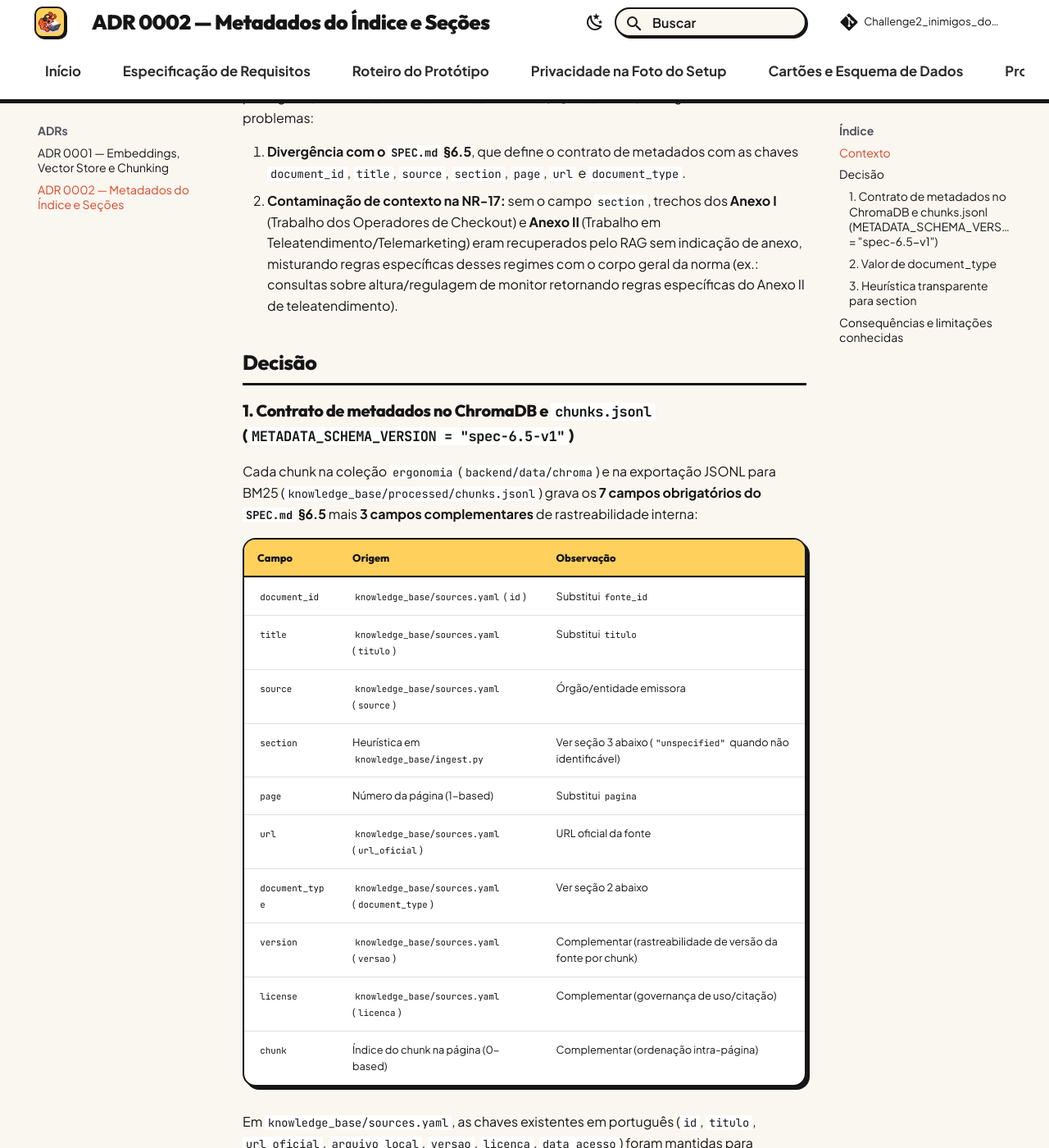
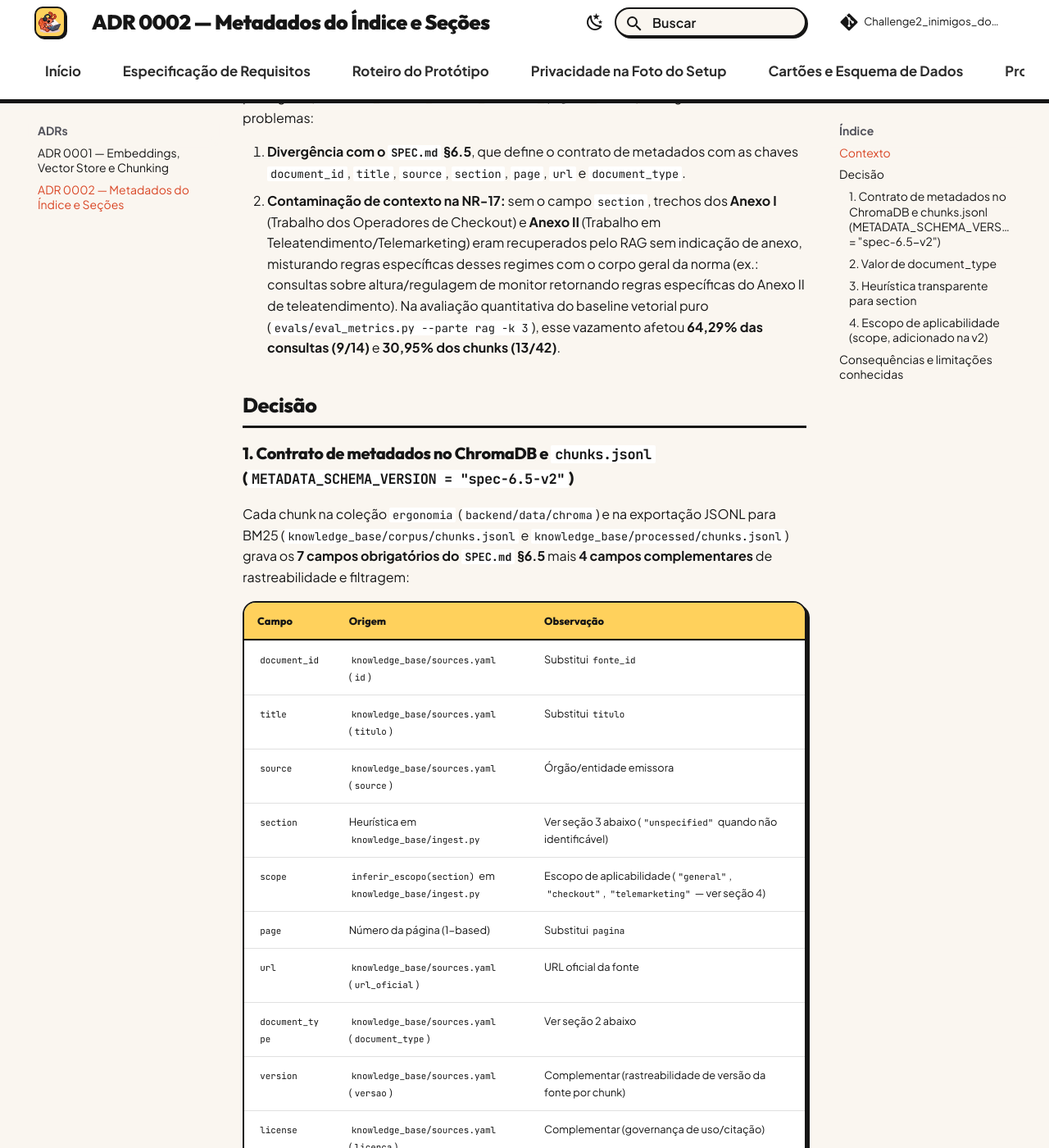
Before and after one commit to unb-Sistemas-de-Machine-learning/Challenge2_inimigos_do_prompt, an MkDocs documentation site: the page built from docs/adr/0002-contrato-metadados-indice-e-secoes.md, in a window 1280 px wide and 1400 px high, scrolled down 524 px. Shown: the whole window at 82% size. Built offline with MkDocs 1.6.1 and Material for MkDocs 9.7.7, drawn with Linux system fonts in a browser that asks for light colours; comment, search, counter and statistics services are not loaded; some of the changed text lies outside the part shown.

Commit message:
test(dados): cobre metadado scope e atualiza ADR 0002 e README

```diff
--- a/docs/adr/0002-contrato-metadados-indice-e-secoes.md
+++ b/docs/adr/0002-contrato-metadados-indice-e-secoes.md
@@ -1,7 +1,7 @@
 # ADR 0002 — Contrato de metadados do índice vetorial e heurística de `section`
 
-- **Status:** ACEITA (v1)
-- **Data:** 2026-11-21
+- **Status:** ACEITA (v2 — inclui campo `scope`)
+- **Data:** 2026-11-21 (revisada em 2026-11-27)
 - **Responsável:** Engenheiro de Dados
 - **Relacionada a:** [ADR 0001](./0001-embeddings-vector-store-e-chunking.md), `SPEC.md` §6.5
 
@@ -10,13 +10,13 @@
 Na v0 do pipeline de ingestão, os chunks gravados no ChromaDB usavam metadados em português (`fonte_id`, `titulo`, `versao`, `licenca`, `pagina`, `chunk`). Isso gerava dois problemas:
 
 1. **Divergência com o `SPEC.md` §6.5**, que define o contrato de metadados com as chaves `document_id`, `title`, `source`, `section`, `page`, `url` e `document_type`.
-2. **Contaminação de contexto na NR-17:** sem o campo `section`, trechos dos **Anexo I** (Trabalho dos Operadores de Checkout) e **Anexo II** (Trabalho em Teleatendimento/Telemarketing) eram recuperados pelo RAG sem indicação de anexo, misturando regras específicas desses regimes com o corpo geral da norma (ex.: consultas sobre altura/regulagem de monitor retornando regras específicas do Anexo II de teleatendimento).
+2. **Contaminação de contexto na NR-17:** sem o campo `section`, trechos dos **Anexo I** (Trabalho dos Operadores de Checkout) e **Anexo II** (Trabalho em Teleatendimento/Telemarketing) eram recuperados pelo RAG sem indicação de anexo, misturando regras específicas desses regimes com o corpo geral da norma (ex.: consultas sobre altura/regulagem de monitor retornando regras específicas do Anexo II de teleatendimento). Na avaliação quantitativa do baseline vetorial puro (`evals/eval_metrics.py --parte rag -k 3`), esse vazamento afetou **64,29% das consultas (9/14)** e **30,95% dos chunks (13/42)**.
 
 ## Decisão
 
-### 1. Contrato de metadados no ChromaDB e `chunks.jsonl` (`METADATA_SCHEMA_VERSION = "spec-6.5-v1"`)
+### 1. Contrato de metadados no ChromaDB e `chunks.jsonl` (`METADATA_SCHEMA_VERSION = "spec-6.5-v2"`)
 
-Cada chunk na coleção `ergonomia` (`backend/data/chroma`) e na exportação JSONL para BM25 (`knowledge_base/processed/chunks.jsonl`) grava os **7 campos obrigatórios do `SPEC.md` §6.5** mais **3 campos complementares** de rastreabilidade interna:
+Cada chunk na coleção `ergonomia` (`backend/data/chroma`) e na exportação JSONL para BM25 (`knowledge_base/corpus/chunks.jsonl` e `knowledge_base/processed/chunks.jsonl`) grava os **7 campos obrigatórios do `SPEC.md` §6.5** mais **4 campos complementares** de rastreabilidade e filtragem:
 
 | Campo | Origem | Observação |
 |---|---|---|
@@ -24,6 +24,7 @@ Cada chunk na coleção `ergonomia` (`backend/data/chroma`) e na exportação JS
 | `title` | `knowledge_base/sources.yaml` (`titulo`) | Substitui `titulo` |
 | `source` | `knowledge_base/sources.yaml` (`source`) | Órgão/entidade emissora |
 | `section` | Heurística em `knowledge_base/ingest.py` | Ver seção 3 abaixo (`"unspecified"` quando não identificável) |
+| `scope` | `inferir_escopo(section)` em `knowledge_base/ingest.py` | Escopo de aplicabilidade (`"general"`, `"checkout"`, `"telemarketing"` — ver seção 4) |
 | `page` | Número da página (1-based) | Substitui `pagina` |
 | `url` | `knowledge_base/sources.yaml` (`url_oficial`) | URL oficial da fonte |
 | `document_type` | `knowledge_base/sources.yaml` (`document_type`) | Ver seção 2 abaixo |
@@ -46,6 +47,16 @@ Implementada na função pura e testável `atualizar_secao(texto_chunk, secao_at
 3. **Cabeçalho solto no fim do chunk:** quando um cabeçalho de seção (ou anexo) aparece na última linha não vazia do chunk sem texto de corpo depois dele (caso observado na pág. 1 da NR-17 com `17.2` e `17.3`), ele **não** sobrescreve o `section` do chunk atual — apenas atualiza `proxima_secao` propagada ao chunk seguinte.
 4. **Fallback explícito:** quando nenhuma seção é reconhecida com segurança (como em páginas de capa/sumário ou documentos sem estrutura numerada de NR, caso da `oms2020.pdf`), o campo recebe explicitamente `"unspecified"` — nunca um título inventado.
 
+### 4. Escopo de aplicabilidade (`scope`, adicionado na v2)
+
+Para permitir filtragem nativa via metadado (`where={"scope": "general"}` no ChromaDB e filtro direto no BM25) sem depender de string-matching frágil na `section`, a função pura `inferir_escopo(section)` classifica cada chunk de forma determinística e case-insensitive (checando `Anexo II` antes de `Anexo I` com fronteira de palavra `\b`):
+
+- `Anexo I` -> `"checkout"` (Trabalho dos Operadores de Checkout)
+- `Anexo II` -> `"telemarketing"` (Trabalho em Teleatendimento/Telemarketing)
+- Demais seções (corpo geral `17.1`–`17.8` da NR-17, `oms2020`, `unspecified`) -> `"general"`
+
+Em `knowledge_base/query.py`, o filtro padrão é `--scope general` (com suporte explícito a `--scope checkout`, `--scope telemarketing` e `--scope all`). Na reconstrução via `reconstruir_de_chunks()` (`--from-chunks` / `knowledge_base.bootstrap`), o campo `scope` é preservado ou inferido automaticamente a partir de `section` caso ausente.
+
 ## Consequências e limitações conhecidas
 
 - **Quebra de compatibilidade no índice:** consumidores do ChromaDB e de `knowledge_base/processed/chunks.jsonl` devem ler `document_id`, `page`, `section`, `version` etc. A impressão (`impressao`) em `knowledge_base/processed/manifest.json` inclui `METADATA_SCHEMA_VERSION`, forçando reingestão automática quando o contrato mudar.
```
Also changed, not shown: knowledge_base/README.md (+3 -2 lines), 2 other files.
